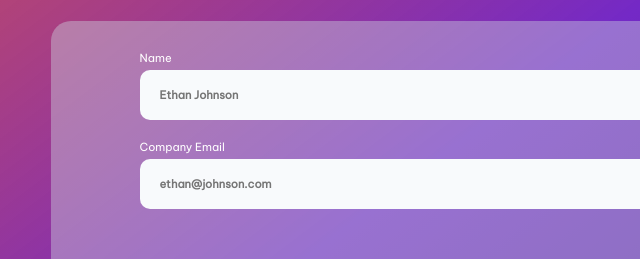
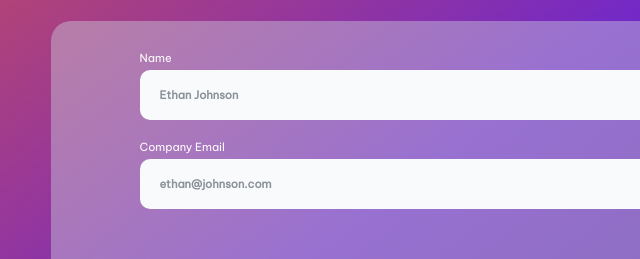
Before and after one commit to Slade-the-coder/Responsive-Contact-page, a plain HTML site: page docs/index.html in a window 1280 px wide. Shown: the part 223-482 px from the top of the page, 0-640 px from the left. Drawn offline with Linux system fonts and the light colour scheme.

Commit message:
small change

```diff
--- a/docs/style.css
+++ b/docs/style.css
@@ -86,7 +86,7 @@ label {
     margin-bottom: 20px;
 }
 
-:placeholder-shown {
+input::placeholder {
     color: #8b919a;
 }
 
```
